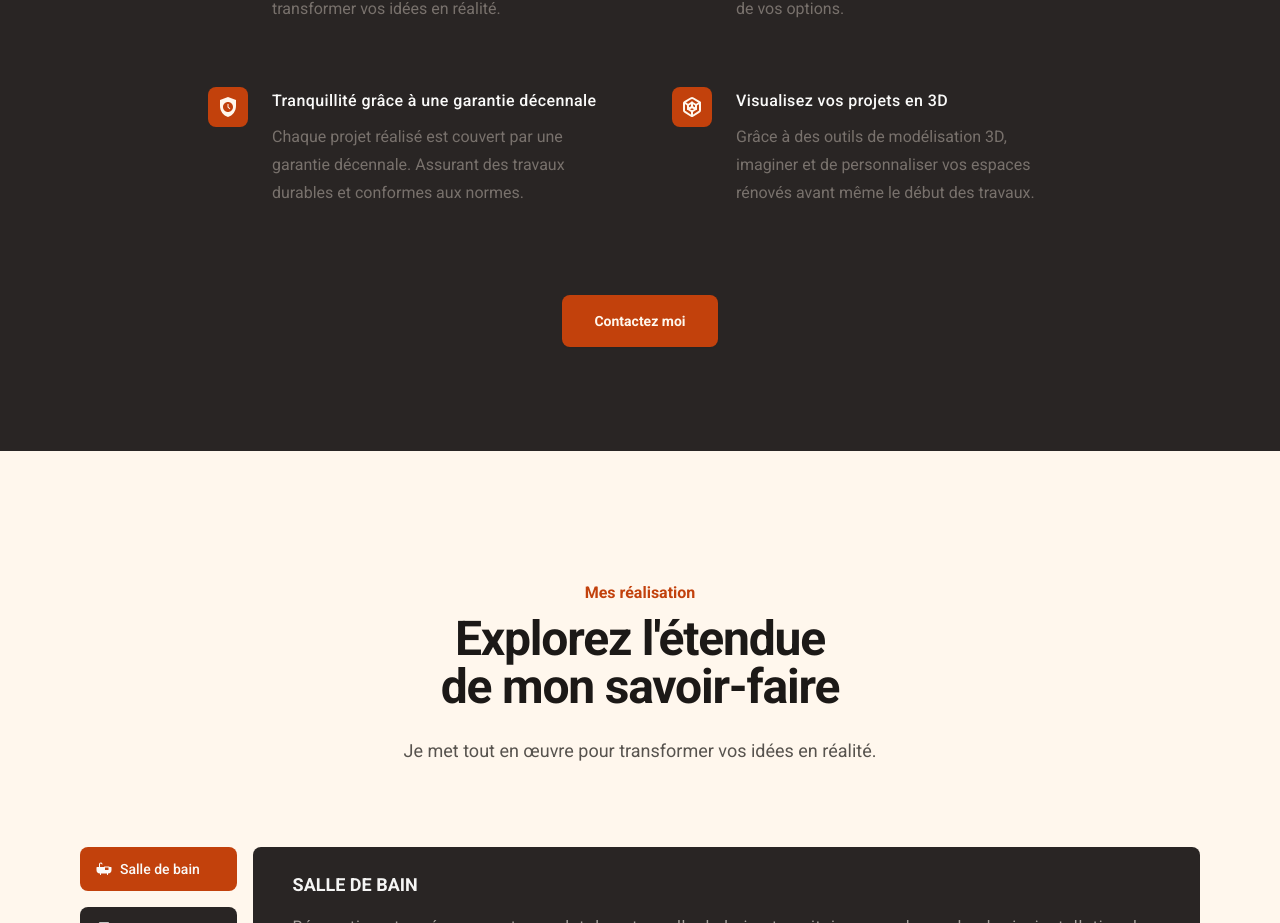
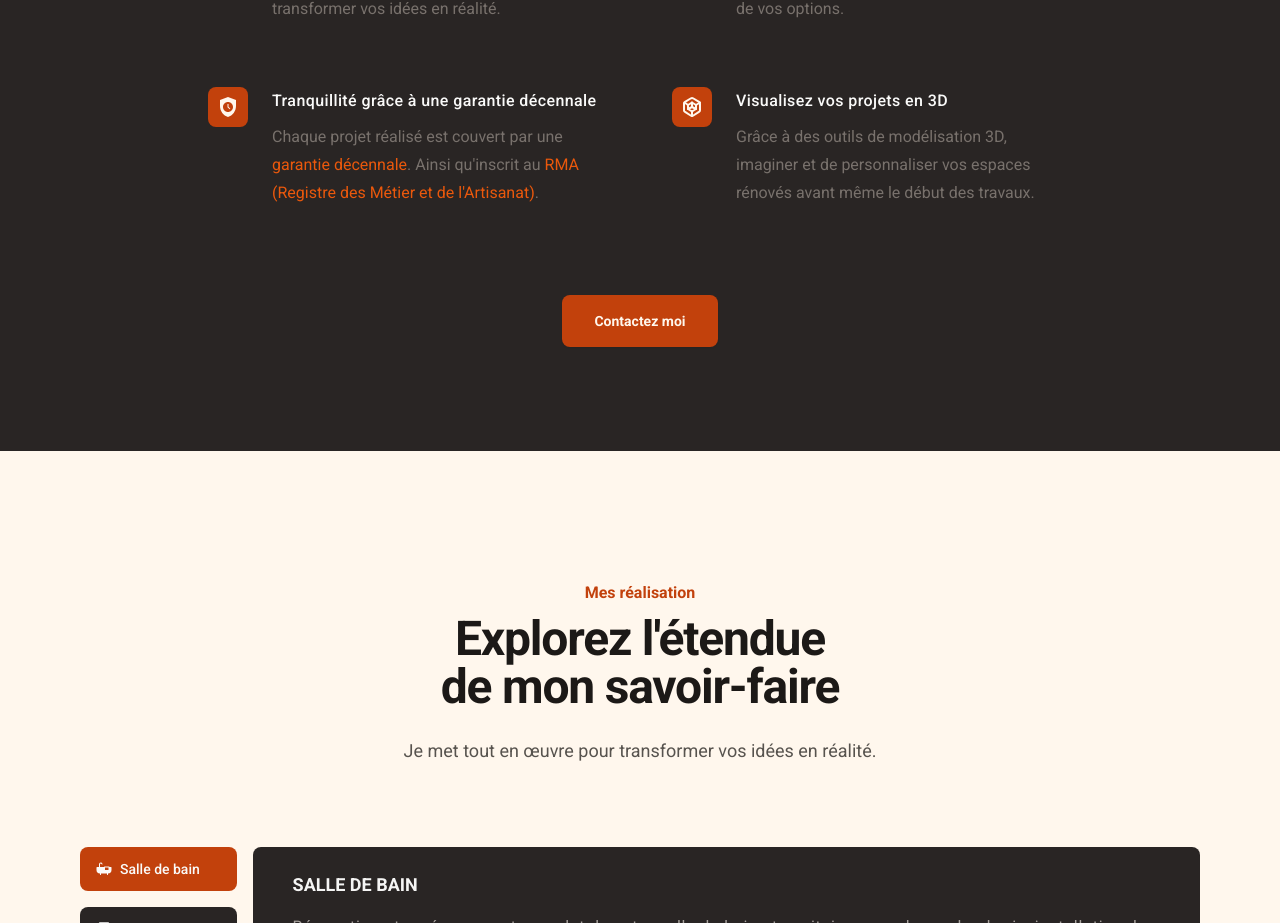
Before and after one commit to PierreMaze/clou-et-cie, a React (Vite) app: page / in a window 1280 px wide. Shown: the part 2617-3540 px from the top of the page. Built offline with nearby package versions, Linux system fonts and the light colour scheme.

Commit message:
Added links for the decennial warranty and RMA registration with orange color and underline on hover.

```diff
--- a/src/pages/Commitment.jsx
+++ b/src/pages/Commitment.jsx
@@ -21,8 +21,29 @@ const commitments = [
   {
     id: 3,
     title: 'Tranquillité grâce à une garantie décennale',
-    description:
-      'Chaque projet réalisé est couvert par une garantie décennale. Assurant des travaux durables et conformes aux normes.',
+    description: (
+      <>
+        Chaque projet réalisé est couvert par une{' '}
+        <a
+          href="https://www.cloucompany.com/_files/ugd/dfd141_e41d602de6d7439a8a3a8d9dbe15a948.pdf"
+          target="_blank"
+          rel="noopener noreferrer"
+          className="text-orange-600 hover:underline hover:underline-8 hover:text-orange-700"
+        >
+          garantie décennale
+        </a>
+        . Ainsi qu&apos;inscrit au{' '}
+        <a
+          href="https://www.cloucompany.com/_files/ugd/dfd141_e41d602de6d7439a8a3a8d9dbe15a948.pdf"
+          target="_blank"
+          rel="noopener noreferrer"
+          className="text-orange-600 hover:underline hover:underline-8 hover:text-orange-700"
+        >
+          RMA (Registre des Métier et de l&apos;Artisanat)
+        </a>
+        .
+      </>
+    ),
     icon: MdSafetyCheck,
   },
   {
```
